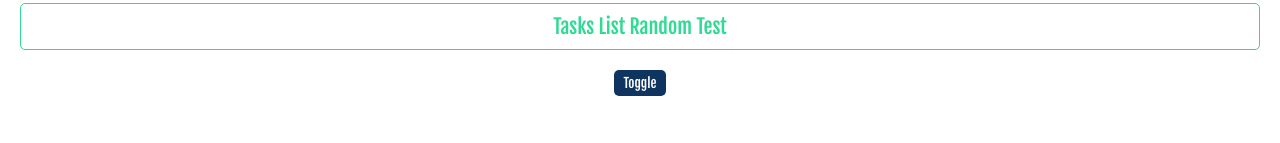
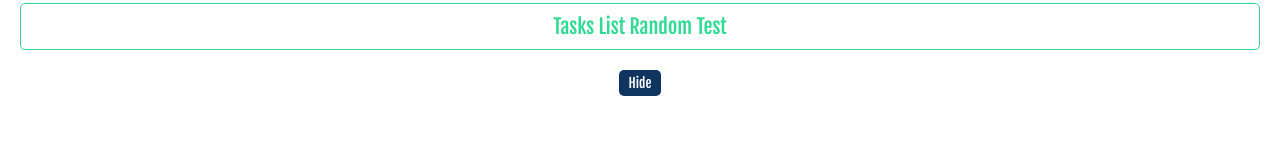
Before and after one commit to glowingemp129/react-course, a React (Create React App) app: page / in a window 1280 px wide. Shown: the part 195-338 px from the top of the page. Built offline with nearby package versions, Linux system fonts and the light colour scheme.

Commit message:
Also Change the Button Text on a Dynamic Value

```diff
--- a/src/components/List.jsx
+++ b/src/components/List.jsx
@@ -29,7 +29,7 @@ export default function List(props) {
     return (
         <div className="tasklist">
             <h1 style={styles}>Tasks List {props.title} {props.subtitle}</h1>
-            <button className="trigger" onClick={() => setShowTasks(!showTasks)}>Toggle</button>
+            <button className="trigger" onClick={() => setShowTasks(!showTasks)}>{showTasks ? "Hide" : "Show"}</button>
             <ul>
                 { showTasks && tasks.map((task) => (
                     <TaskCard task={task} key={task.id} handleDelete={handleDelete} />
```
